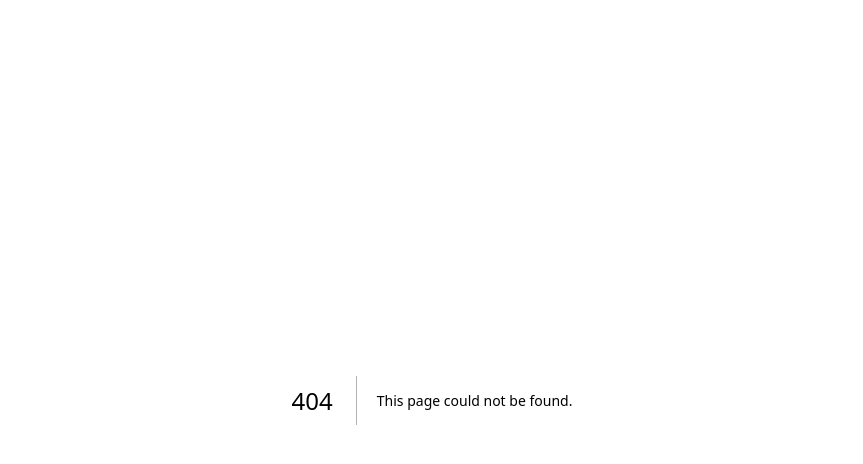
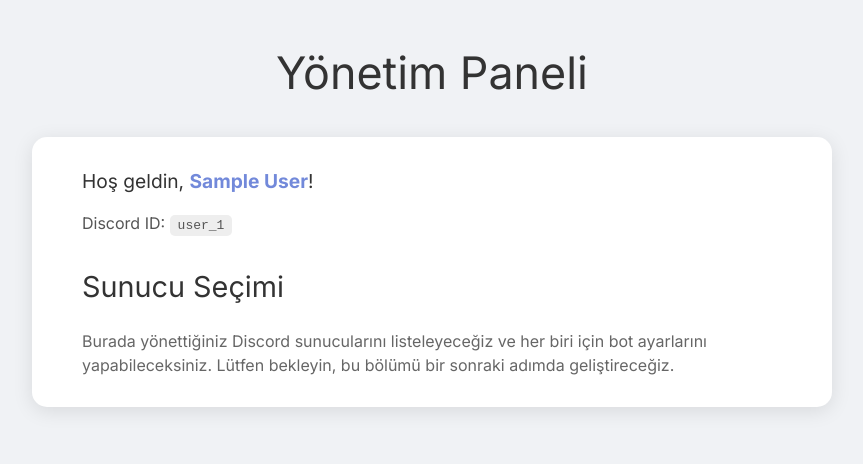
Before and after one commit to mustafakylmz/revolt-bot, a Next.js app in the folder bot-dashboard/: page /dashboard in a window 1280 px wide. Before the commit this address had no page. Shown: the top 464 px of the page, without its empty margins (208-1071 px from the left). Built offline with nearby package versions, Linux system fonts and the light colour scheme; no server answers; sample sign-in values are in the browser's storage.

Commit message:
Create page.tsx

```diff
--- /dev/null
+++ b/bot-dashboard/app/dashboard/page.tsx
@@ -0,0 +1,70 @@
+// app/dashboard/page.tsx
+'use client'; // Bu bileşenin client tarafında (tarayıcıda) çalışacağını belirtir
+
+import { useSession } from 'next-auth/react';
+import { useRouter } from 'next/navigation'; // Yönlendirme için useRouter hook'u
+
+export default function DashboardPage() {
+  const { data: session, status } = useSession();
+  const router = useRouter();
+
+  // Oturum bilgileri yüklenirken
+  if (status === 'loading') {
+    return (
+      <div style={{ display: 'flex', justifyContent: 'center', alignItems: 'center', minHeight: '100vh', backgroundColor: '#f0f2f5' }}>
+        <p style={{ fontSize: '1.2em', color: '#333' }}>Dashboard yükleniyor...</p>
+      </div>
+    );
+  }
+
+  // Kullanıcı giriş yapmamışsa ana sayfaya yönlendir
+  if (status === 'unauthenticated') {
+    router.push('/');
+    return null; // Yönlendirme yapılırken hiçbir şey render etme
+  }
+
+  // Kullanıcı giriş yapmışsa dashboard içeriğini göster
+  return (
+    <div style={{
+      display: 'flex',
+      flexDirection: 'column',
+      alignItems: 'center',
+      padding: '40px',
+      minHeight: '100vh',
+      backgroundColor: '#f0f2f5',
+      fontFamily: 'Inter, sans-serif',
+      color: '#333'
+    }}>
+      <h1 style={{ fontSize: '2.8em', color: '#333', marginBottom: '30px', textAlign: 'center' }}>
+        Yönetim Paneli
+      </h1>
+
+      <div style={{
+        backgroundColor: '#ffffff',
+        padding: '30px 50px',
+        borderRadius: '15px',
+        boxShadow: '0 4px 20px rgba(0,0,0,0.1)',
+        maxWidth: '800px',
+        width: '100%',
+        boxSizing: 'border-box',
+        textAlign: 'left'
+      }}>
+        <p style={{ fontSize: '1.2em', marginBottom: '15px' }}>
+          Hoş geldin, <span style={{ fontWeight: 'bold', color: '#7289da' }}>{session?.user?.name || 'Kullanıcı'}</span>!
+        </p>
+        <p style={{ fontSize: '1em', color: '#555', marginBottom: '20px' }}>
+          Discord ID: <span style={{ fontFamily: 'monospace', backgroundColor: '#eee', padding: '3px 8px', borderRadius: '5px' }}>{session?.user?.id}</span>
+        </p>
+
+        <h2 style={{ fontSize: '1.8em', color: '#333', marginTop: '30px', marginBottom: '20px' }}>
+          Sunucu Seçimi
+        </h2>
+        <p style={{ fontSize: '1em', color: '#666' }}>
+          Burada yönettiğiniz Discord sunucularını listeleyeceğiz ve her biri için bot ayarlarını yapabileceksiniz.
+          Lütfen bekleyin, bu bölümü bir sonraki adımda geliştireceğiz.
+        </p>
+        {/* Sunucu listesi ve ayar seçenekleri buraya gelecek */}
+      </div>
+    </div>
+  );
+}
```
